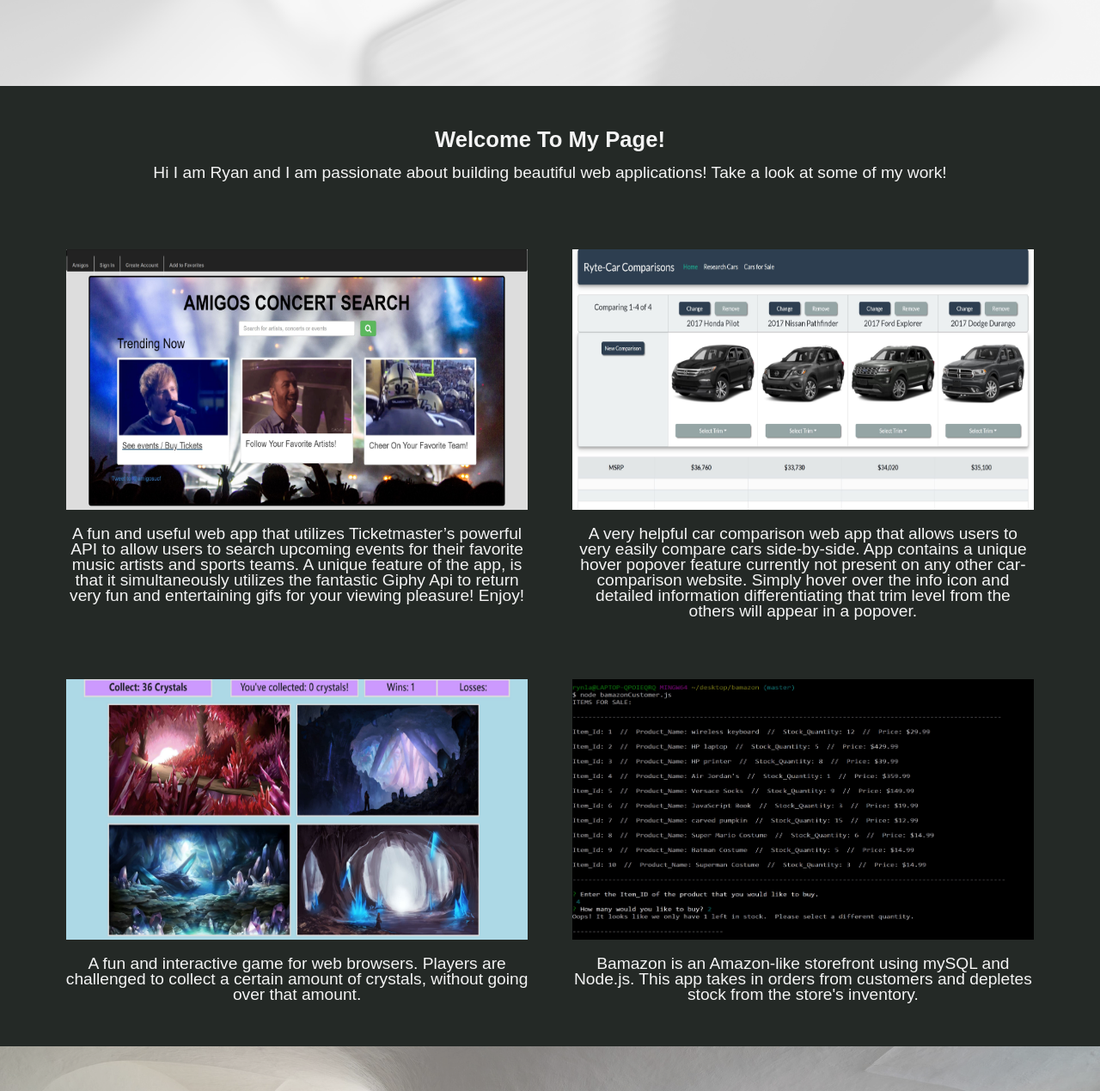
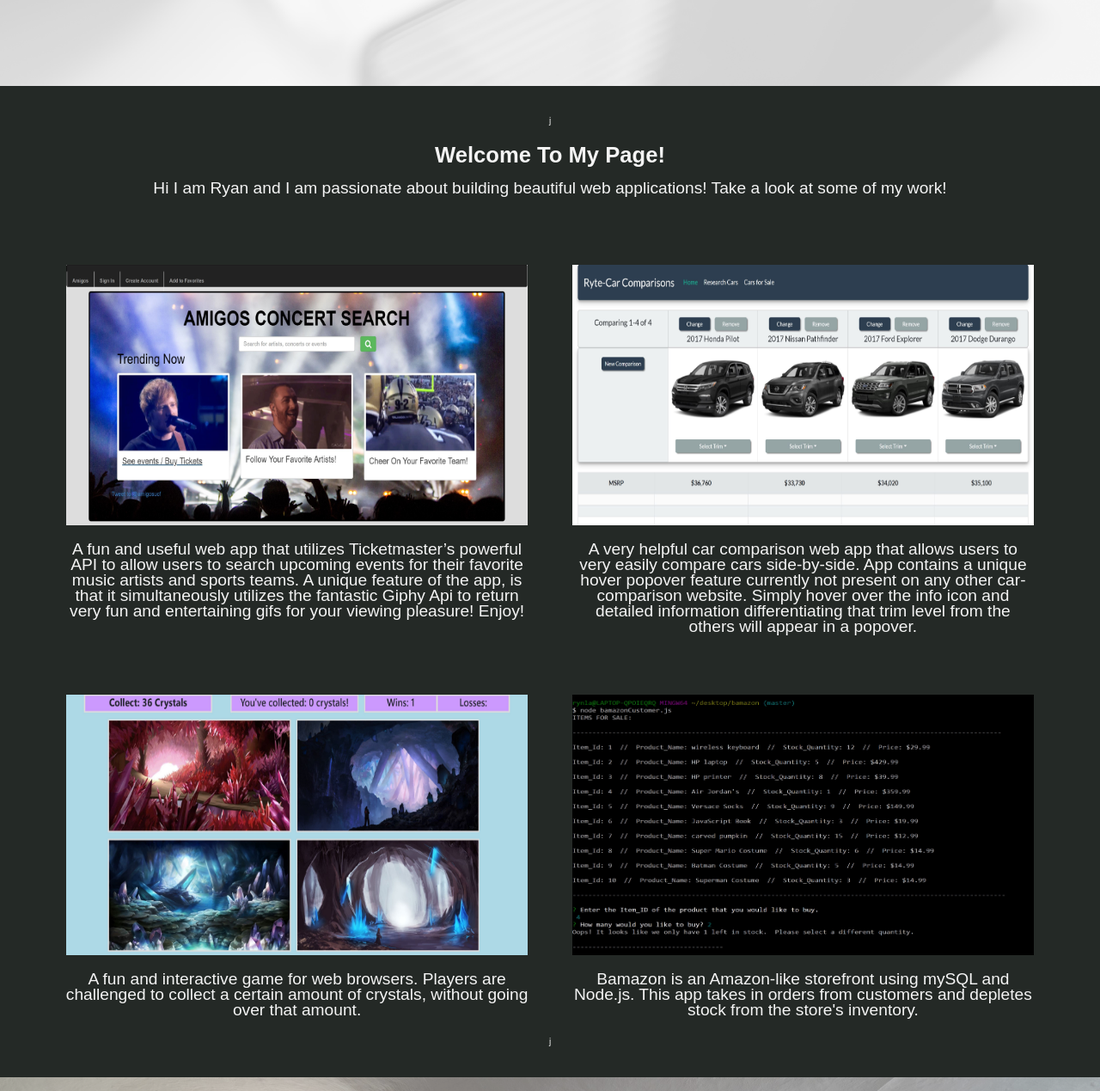
Before and after one commit to Ryteone1/ryan_lacy_portfolio, a plain HTML site: page index.html in a window 1280 px wide. Shown: the part 700-1969 px from the top of the page at 86% size. Drawn offline with nearby package versions, Linux system fonts and the light colour scheme; a web font is replaced by a local one.

Commit message:
border-transition

```diff
--- a/index.html
+++ b/index.html
@@ -118,8 +118,7 @@
 
 
     <section class="section" id="section-one">
-
-      <!-- <div class="border-transition">j</div> -->
+      <div class="border-transition">j</div>
 
       <h2>Welcome To My Page!</h2>
       <p class="portfolio_intro">
@@ -156,7 +155,7 @@
         </div>
       </div>
 
-      <!-- <div class="border-transition">j</div> -->
+      <div class="border-transition">j</div>
 
     </section>
 
```
